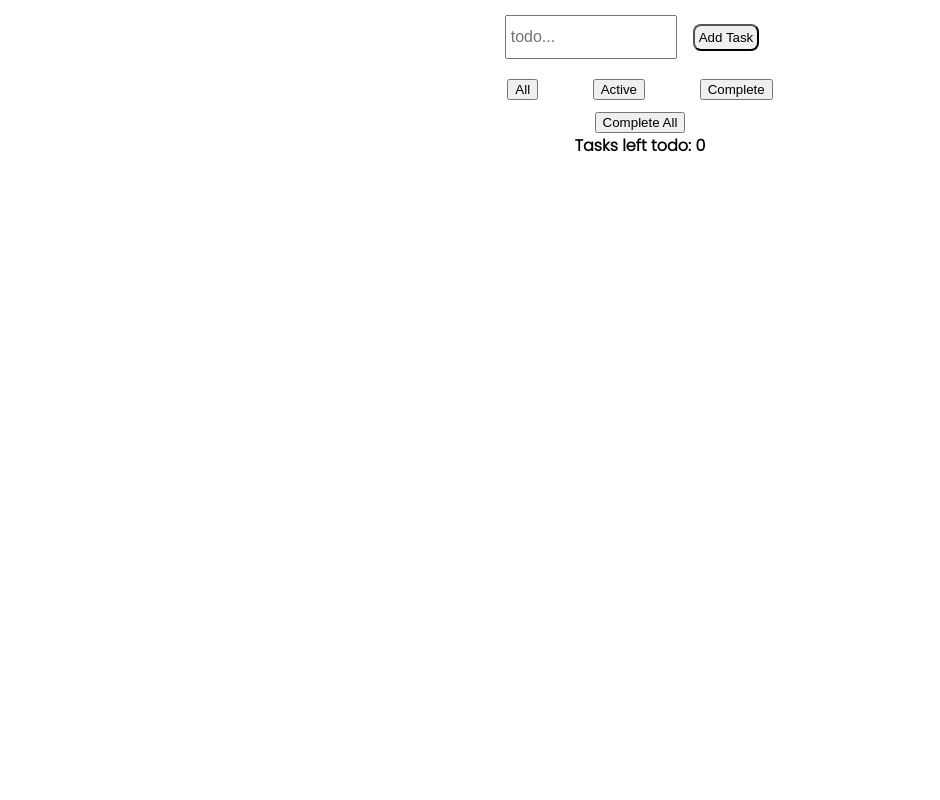
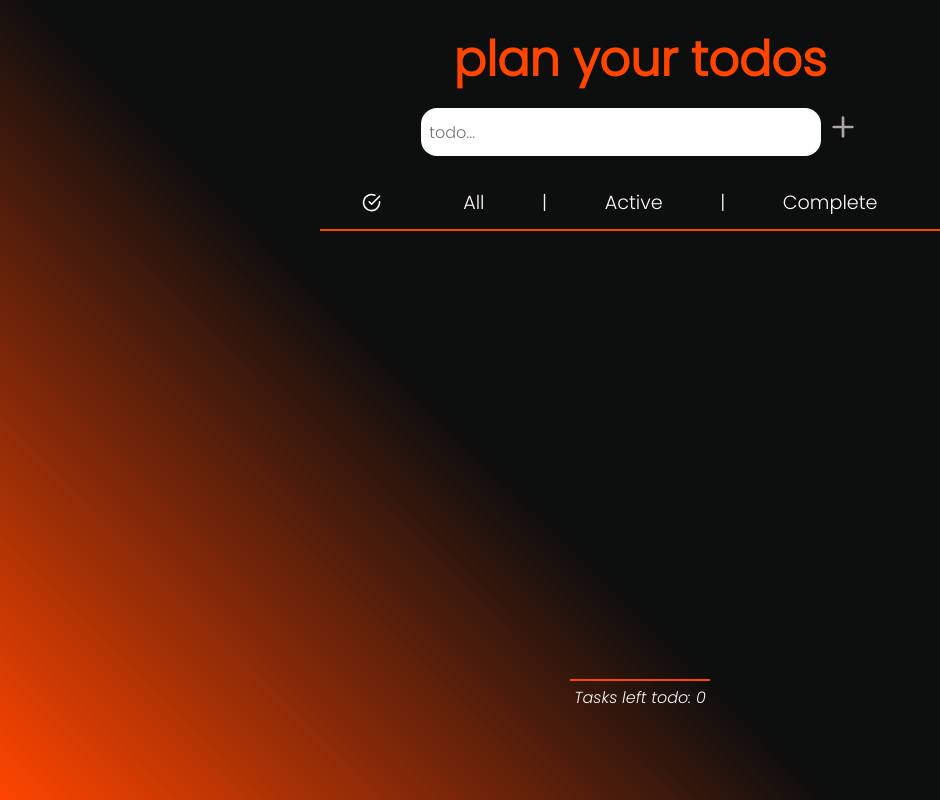
Before and after one commit to monisha16/todo-list, a React (Create React App) app: page / in a window 1280 px wide. Shown: the whole page, without its empty margins (0-940 px from the left). Built offline with nearby package versions, Linux system fonts and the light colour scheme.

Commit message:
final changes

```diff
--- a/package.json
+++ b/package.json
@@ -5,6 +5,7 @@
   "dependencies": {
     "@material/react-list": "^0.15.0",
     "@material/react-material-icon": "^0.15.0",
+    "@react-icons/all-files": "^4.1.0",
     "@testing-library/jest-dom": "^5.16.1",
     "@testing-library/react": "^12.1.2",
     "@testing-library/user-event": "^13.5.0",
--- a/public/index.html
+++ b/public/index.html
@@ -28,7 +28,7 @@
       work correctly both with client-side routing and a non-root public URL.
       Learn how to configure a non-root public URL by running `npm run build`.
     -->
-    <title>React App</title>
+    <title>ToDO</title>
   </head>
   <body>
     <noscript>You need to enable JavaScript to run this app.</noscript>
--- a/src/App.css
+++ b/src/App.css
@@ -1,9 +1,7 @@
-
-/* * {
-  box-sizing: border-box;
+* {
   margin: 0;
   padding: 0;
   font-family: 'Trebuchet MS', 'Lucida Sans Unicode', 'Lucida Grande',
     'Lucida Sans', Arial, 'Poppins', sans-serif;
+  box-sizing: border-box;
 }
- */
--- a/src/Components/TodoList/TodoForm.js
+++ b/src/Components/TodoList/TodoForm.js
@@ -1,5 +1,6 @@
 import React,{useState} from 'react';
 import styles from './TodoList.module.scss';
+import { FiEdit3, FiPlus} from "react-icons/fi";
 
 const TodoForm = (props) => {
     const [input, setInput] = useState('')
@@ -30,7 +31,7 @@ const TodoForm = (props) => {
 
 
     return (
-        <form className={styles['todo-form']}  onSubmit={props.edit ? handleUpdateSubmit : handleSubmit}>
+        <form className={styles['todo-form']} onSubmit={props.edit ? handleUpdateSubmit : handleSubmit}>
         {props.edit ?
         <>
             <input
@@ -39,10 +40,11 @@ const TodoForm = (props) => {
                 placeholder={props.todo.text}
                 onChange={handleChange}
                 autoComplete='off'
-                label="Update task"
+                className={styles['todo-form__input']}
             />
-            <button onClick={handleUpdateSubmit}>
-                Update
+
+            <button className={styles['todo-form__button']} onClick={handleUpdateSubmit}>
+                <FiEdit3 />
             </button>
         </>
             :
@@ -53,9 +55,10 @@ const TodoForm = (props) => {
                 placeholder='todo...'
                 onChange={handleChange}
                 autoComplete='off'
+                className={styles['todo-form__input']}
             />
-            <button onClick={handleSubmit}>
-                Add Task
+            <button className={styles['todo-form__button']}  onClick={handleSubmit}>
+                <FiPlus/>
             </button>
         </>
         }
--- a/src/Components/TodoList/TodoList.module.scss
+++ b/src/Components/TodoList/TodoList.module.scss
@@ -1,52 +1,87 @@
 
-
-// *{
-//     // box-sizing: border-box;
-//     margin: 0rem;
-//     padding: 0rem;
-//     font-family: 'Poppins', sans-serif;
-
-// }
-.todo-main{
+.todo-main-container{
     display: flex;
     align-items: center;
     flex-direction: column;
-    font-weight: 900;
+    margin: 0;
+    padding: 1rem;
     font-family: 'Poppins', sans-serif;
+    height: 100vh;
+    color:whitesmoke;
+    background: linear-gradient(45deg, orangered 0%, rgba(13,14,14,1) 40% );
+    &__title{
+        font-family: "Poppins", sans-serif;
+        font-size: 3rem;
+        color: orangered;
+        padding: 0.5rem;
+        font-weight: 900;
+        width: 50%;
+        display: flex;
+        align-items: center;
+        justify-content: center;
+    }
+}
+
+.todo-form-container{
+    display: flex;
+    flex-direction: column;
+    justify-content: space-around;
+    color: whitesmoke;
+    width: 40rem;
+    height: auto;
+    font-family: "Poppins", sans-serif;
+    align-items: center;
 }
 
 .todo-form{
-    input{
-        padding: .25rem;
-        height: 2rem;
-        width: 10rem;
+    display: flex;
+    flex-direction: row;
+    justify-content: space-evenly;
+    align-items: center;
+    color: rgb(44, 43, 43);
+    width: 28rem;
+    font-family: 'Poppins', sans-serif;
+    margin-bottom: 1rem;
+    border-radius:1rem;
+
+    &__input{
+        padding: .5rem;
+        height: 3rem;
+        width: 25rem;
         font-size: 1rem;
+        border-radius: 1rem;
+        border-style: none ;
+        font-family: 'Poppins', sans-serif;
     }
-    button{
-        padding: .25rem;
-        margin:1rem;
-        border-radius: .5rem;
+    &__button{
+        border-radius: 50%;
+        background-color: transparent;
+        color:#aca5a5;
+        border-style: none;
+        height: 3.5rem;
+        font-size: 2rem;
+        &:hover{
+            color:orangered;
+            cursor: pointer;
+        }
     }
 }
 
-
-
-.todo-rows{
-
-    display: flex;
-    flex-direction: column;
-
-}
-.todo-row{
-    display: flex;
+.todo-list-header{
+    display:flex;
     flex-direction: row;
-    justify-content: space-between;
     align-items: center;
-    border: .25rem solid black;
-    border-radius: .5rem;
-    padding: .5rem;
-    margin: .25rem;
-    width: 10rem;
+    width:40rem;
+    justify-content: space-evenly;
+    font-size: 1.2rem;
+    border-bottom: .15rem solid orangered;
+    &__icon{
+        color:#fffafa;
+        &:hover{
+             color:orangered;
+             cursor: pointer;
+        }
+    }
 }
 .toShow-todo{
     display: flex;
@@ -54,9 +89,130 @@
     margin: .5rem;
     padding: .25rem;
     justify-content: space-around;
-    width: 20rem;
+    width: 30rem;
+    font-size:1.2rem;
+
+        &__button{
+            color:#fffafa;
+            border-style:none;
+            background-color:transparent;
+            font-size:1.2rem;
+            &:hover{
+                color:orangered;
+                cursor: pointer;
+            }
+        }
 }
-.todo-delete{
-    padding:.5rem;
-    margin-left: 1rem;
+
+
+.todo-list-content{
+    display: flex;
+    flex-direction:column;
+    width: 40rem;
+    justify-content: flex-start;
+    height: 55vh;
+    overflow-y: scroll;
+    overflow-x:hidden;
 }
+
+.todo-row{
+    display: flex;
+    flex-direction: row;
+    justify-content: space-between;
+    align-items: center;
+    border-radius: .5rem;
+    padding:  1rem 1rem;
+    margin: .25rem;
+    backdrop-filter: blur(6px);
+    width: 40rem;
+    height: 3rem;
+    font-size: 1rem;
+    &:hover{
+        border-bottom: .15rem solid orangered;
+    }
+}
+.todo-row-text{
+    white-space: nowrap;
+    overflow: hidden;
+    text-overflow: ellipsis;
+    width:25rem;
+    &:hover{
+        font-weight:bold;
+        cursor: pointer;
+    }
+}
+.todo-row-left{
+    color:#fffafa;
+        border-style:none;
+        background-color:transparent;
+        font-size: 1rem;
+        font-weight: bold;
+        width: 3.5rem;
+    &:hover{
+        color:orangered;
+        cursor: pointer;
+    }
+}
+.todo-row-right{
+    display: flex;
+    flex-direction: row;
+    justify-content: space-between;
+    &__button{
+        color:#fffafa;
+        border-style:none;
+        background-color:transparent;
+        font-size: 1rem;
+        font-weight: bold;
+        width: 3.5rem;
+        &:hover{
+            color:orangered;
+            cursor: pointer;
+        }
+    }
+}
+
+.todo-footer{
+    padding: .25rem;
+    border-top: .15rem solid orangered;
+    font-style:italic;
+    margin-top:.5rem;
+}
+
+.modal {
+    position: fixed;
+    z-index: 200;
+    top: 30%;
+    width: auto;
+    border-radius: 1rem;
+    box-shadow: #1c1b1c 0px 7px 10px 0px;
+    padding: 0.25rem 1rem;
+    align-content: flex-end;
+    -webkit-backdrop-filter: blur(20px);
+    backdrop-filter: blur(20px);
+    font-family: "Poppins", sans-serif;
+    height: 10rem;
+    &__header{
+        display: flex;
+        flex-direction:row;
+        justify-content: space-between;
+        margin-bottom: 1.5rem;
+        h1{
+            color: orangered;
+            margin: 0.5rem 0;
+            font-size: 1.5rem;
+        }
+        &__cancel{
+            background-color: transparent;
+            color:white;
+            border-style: none;
+            font-size: 1rem;
+            font-weight: bolder;
+            z-index:2;
+            &:hover{
+                color:orangered;
+                cursor: pointer;
+            }
+        }
+    }
+
+}
--- a/src/Components/TodoList/TodoLists.js
+++ b/src/Components/TodoList/TodoLists.js
@@ -2,14 +2,14 @@ import React,{useState} from 'react';
 import TodoForm from './TodoForm';
 import Todo from './Todo';
 import styles from './TodoList.module.scss';
+import { FiCheckCircle, FiDelete} from "react-icons/fi";
 
 const TodoLists = () => {
     let [toShowTodo, setToShowTodo] = useState('all');
     let [todoList, setTodoList] = useState([]);
     let [toggleAllComplete, settoggleAllComplete] = useState(true);
-    const [edit, setEdit] = useState(false)
+    let [edit, setEdit] = useState(false)
     let [newTodo, setNewTodo] = useState([])
-
     let todos = [];
 
     const addTodo = (todo) =>{
@@ -18,21 +18,20 @@ const TodoLists = () => {
         }
         const newTodos = [todo,...todoList];
         setTodoList(newTodos);
-    };
+    }
 
     const deleteTodo = (id) => {
         setTodoList( todoList.filter((todo)=> todo.id !== id))
     }
+
     const deleteCompletedTodos = () =>{
         setTodoList(todoList.filter((todo)=> !todo.isComplete))
     }
-
 
     const updateTodo =(newValue)=>{
         if (!newValue.text || /^\s*$/.test(newValue.text)) {
             return;
         }
-        console.log("newValue", newValue)
         setTodoList(prev => prev.map(item =>
             (item.id === newValue.id ? newValue : item)
             ));
@@ -41,17 +40,9 @@ const TodoLists = () => {
     }
 
     const handleEdit = (todo)=>{
-        console.log("in HANDLEEDIT")
-        // setUpdateTodo(prev => prev.map(item =>
-        //    ( (item.id === todo.id ? newValue : item), console.log("itemEdit", item))
-        // ));
-        console.log("handleEdit",todo)
         setNewTodo(todo)
-        //  setTodoList(prev => prev.map(item => console.log(item)))
-        //  console.log(todoList)
         setEdit(true);
     }
-
 
     const toggleCompleteItem = (id) => {
         let updatedTodos = todoList.map(todo => {
@@ -74,46 +65,75 @@ const TodoLists = () => {
     }
 
     return (
-        <>
-        <div className={styles['todo-main']}>
+        <div className={styles['todo-main-container']}>
+            <div className={styles['todo-main-container__title']}> plan your todos </div>
+
+            <div className={styles['todo-form-container']}>
+                <div >
                     <TodoForm edit={false} onSubmit={addTodo} />
-        { edit   && <TodoForm edit={true} todo={newTodo} onSubmit={updateTodo} />}
-
-            <div className={styles['toShow-todo']}>
-                <button onClick={()=>setToShowTodo('all')} >All</button>
-                <button onClick={()=>setToShowTodo('active')} >Active</button>
-                <button onClick={()=>setToShowTodo('complete')} >Complete</button>
+                </div>
+                { edit   &&
+                    <div className={styles['modal']}>
+                        <div className={styles['modal__header']}>
+                            <h1>Update todo</h1>
+                            <button className={styles['modal__header__cancel']} onClick={()=>setEdit(false)}
+                            > X </button>
+                        </div>
+                        <TodoForm edit={true} todo={newTodo} onSubmit={updateTodo} />
+                    </div>
+                }
              </div>
 
-            <button onClick={ () =>
 
-                {let newTodo = todoList.map((todo)=>({
+            <div className={styles['todo-list-container']}>
+
+                <div className={styles['todo-list-header']}>
+                    <FiCheckCircle className={styles['todo-list-header__icon']}
+                        style={{
+                           color: toggleAllComplete ? 'white' : 'orangered'
+                        }}
+                        onClick={ () => {
+                            let newTodo = todoList.map((todo)=>({
                             ...todo,
                             isComplete : toggleAllComplete
                             })) ;
                             setTodoList([...newTodo]);
                             settoggleAllComplete(!toggleAllComplete);
-                console.log("toggleAllComplete: ", toggleAllComplete);}
-            }>Complete All</button>
-
-            Tasks left todo: {todos.filter((todo)=> !todo.isComplete).length}
+                        }}
+                    />
+                    <div className={styles['toShow-todo']}>
+                        <button className={styles['toShow-todo__button']} onClick={()=>setToShowTodo('all')} >All</button> |
+                        <button className={styles['toShow-todo__button']} onClick={()=>setToShowTodo('active')} >Active</button> |
+                        <button className={styles['toShow-todo__button']} onClick={()=>setToShowTodo('complete')} >Complete</button>
+                    </div>
 
                     {   todoList.some((todo)=> todo.isComplete) ?
-                <button onClick={deleteCompletedTodos}>Delete All</button>
+                        <FiDelete className={styles['todo-list-header__icon']}
+                            onClick={deleteCompletedTodos}
+                        />
                         : null
                     }
-            <div className = {styles['todo-rows']}>
+                </div>
+
+                <div className={styles['todo-list-content']} >
                     {
                         todos.map((todo,index) =>
                             <Todo key={todo.id} todo={todo}
                             onDelete={()=>deleteTodo(todo.id)}
                             onEdit ={()=>handleEdit(todo)}
-                        toggleComplete={()=>toggleCompleteItem(todo.id)} />
-                    )}
+                            toggleComplete={()=>toggleCompleteItem(todo.id)}
+                            />
+                        )
+                    }
                 </div>
 
             </div>
-    </>
+
+            <div className={styles['todo-footer']}>
+                Tasks left todo: {todos.filter((todo)=> !todo.isComplete).length}
+            </div>
+
+        </div>
     );
 };
 
--- /dev/null
+++ b/src/assests/styles/global.module.scss
@@ -0,0 +1,56 @@
+// $font : 'Varela Round';
+
+:global ::-webkit-scrollbar {
+    background: none;
+    width: 5px;
+    height: 5px;
+}
+
+:global ::-webkit-scrollbar-thumb {
+    background: rgb(49, 48, 48);
+    border-radius: 20px;
+}
+
+:global ::-webkit-scrollbar-track {
+    background: none;
+}
+
+* {
+    scrollbar-width: thin;
+    scrollbar-color: #000;
+    scrollbar-track-color: transparent;
+    font-family:'Poppins', sans-serif;
+}
+
+i{
+    width: 1em;
+}
+@media only screen and (min-width: 200px) and (max-width: 600px) {
+    html, body {
+        font-size: 60%;
+    }
+}
+
+// @media only screen and (min-width: 600px) and (max-width: 1024px) {
+//     html, body {
+//         font-size: 70%;
+//     }
+// }
+
+// @media only screen and (min-width: 1024px) and (max-width: 1399px) {
+//     html, body {
+//         font-size: 80%;
+//     }
+// }
+
+// @media only screen and (min-width: 1400px) and (max-width: 1920px) {
+//     html, body {
+//         font-size: 100%;
+//     }
+// }
+
+// @media only screen and (min-width: 1921px)  {
+//     html, body {
+//         font-size: 120%;
+//     }
+// }
--- a/src/index.js
+++ b/src/index.js
@@ -1,6 +1,7 @@
 import React from 'react';
 import ReactDOM from 'react-dom';
 import App from './App';
+import './assests/styles/global.module.scss';
 
 ReactDOM.render(
   <React.StrictMode>
```
Also changed, not shown: src/Components/TodoList/Todo.js (+13 -8 lines), 1 other file (tests, documents, lock files or other folders). Lines whose indentation alone changed are shown as unchanged.
